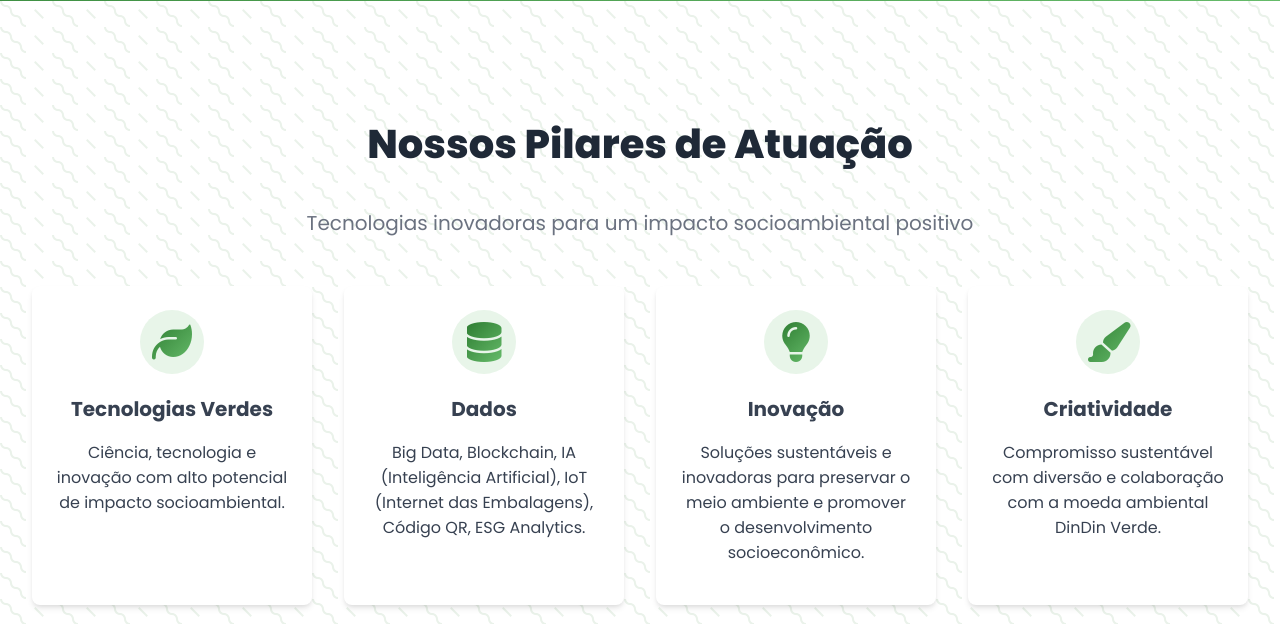
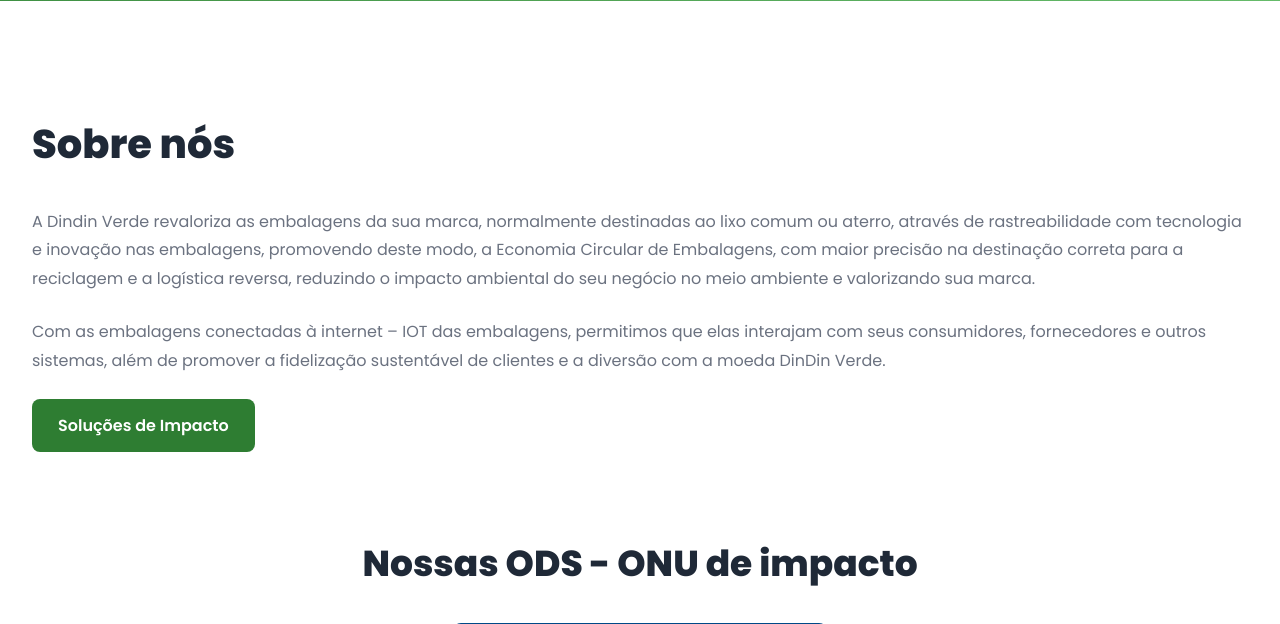
Before and after one commit to Atered01/dindinweb, a PHP site: page /templates/homeSemLogin.php in a window 1280 px wide. Shown: the part 644-1268 px from the top of the page. Run offline with PHP 8.4, Linux system fonts and the light colour scheme.

Commit message:
Arrumando o header

```diff
--- a/PHP/config.php
+++ b/PHP/config.php
@@ -1,22 +1,12 @@
 <?php
-// Em Dindinweb/PHP/config.php
-
-// Inicia a sessão aqui, para que esteja sempre disponível
 if (session_status() == PHP_SESSION_NONE) {
     session_start();
 }
-
-// Define a BASE_URL de forma dinâmica e segura
-// Isso garante que http://localhost/Dindinweb sempre funcione
 $protocol = (!empty($_SERVER['HTTPS']) && $_SERVER['HTTPS'] !== 'off' || $_SERVER['SERVER_PORT'] == 443) ? "https://" : "http://";
 $host = $_SERVER['HTTP_HOST'];
-// Encontra o nome da pasta do projeto dinamicamente
-$projectName = 'Dindinweb'; // Mude isso se o nome da pasta principal for diferente
+$projectName = 'Dindinweb';
 define('BASE_URL', $protocol . $host . '/' . $projectName);
-
-// Define um caminho absoluto para o diretório raiz do projeto
 define('PROJECT_ROOT', dirname(__DIR__));
-
 // Conexão PDO
 $db_name = 'embalagens_db';
 $db_host = "localhost";
--- a/css/home.css
+++ b/css/home.css
@@ -858,3 +858,66 @@
     text-align: center;
     color: var(--color-primary-dark);
 }
+
+
+.about-us-section {
+    background-color: var(--color-white);
+}
+
+.about-us-content {
+    display: flex;
+    flex-direction: column;
+    gap: 3rem;
+}
+
+.about-us-text p {
+    color: var(--color-text-light);
+    line-height: 1.8;
+    margin-bottom: 1.5rem;
+}
+
+.sdg-title {
+    text-align: center;
+    font-size: 2.25rem;
+    font-weight: 800;
+    color: var(--color-text-dark);
+    margin-bottom: 2rem;
+}
+
+.sdg-grid {
+    display: grid;
+    grid-template-columns: repeat(2, 1fr);
+    gap: 1.5rem;
+    align-items: center;
+}
+
+.sdg-grid img {
+    max-width: 100%;
+    border-radius: var(--border-radius);
+}
+
+.sdg-main-card {
+    grid-column: span 2; /* Ocupa as duas colunas */
+    background-color: #004987; /* Cor azul da ONU */
+    color: var(--color-white);
+    padding: 2rem;
+    border-radius: var(--border-radius);
+    text-align: center;
+}
+
+.sdg-main-card h4 {
+    margin: 0;
+    font-size: 1.5rem;
+    font-weight: 700;
+}
+
+/* Ajustes para telas maiores */
+@media (min-width: 1024px) {
+    .sdg-grid {
+        grid-template-columns: 1fr 1fr 2fr 1fr 1fr; /* Layout complexo para alinhar como na imagem */
+    }
+    .sdg-main-card {
+        grid-column: 3 / 4; /* Centraliza o card azul */
+        grid-row: 1 / 2;
+    }
+}
--- a/includes/header_publico.php
+++ b/includes/header_publico.php
@@ -1,3 +1,8 @@
+<?php
+if (!defined('BASE_URL')) {
+    require_once(dirname(__DIR__) . '/PHP/config.php');
+}
+?>
 <header class="main-header">
     <nav class="container">
         <div class="navbar">
@@ -9,6 +14,7 @@
                 <div class="nav-links">
                     <a href="<?php echo BASE_URL; ?>/PHP/index.php">Início</a>
                     <a href="<?php echo BASE_URL; ?>/templates/pontos_coleta.php">Pontos de Coleta</a>
+                    <a href="<?php echo BASE_URL; ?>/templates/homeSemLogin.php#sobre-nos">Sobre Nós</a>
                     <a href="<?php echo BASE_URL; ?>/templates/homeSemLogin.php#how-it-works">Como Funciona</a>
                     <a href="<?php echo BASE_URL; ?>/templates/homeSemLogin.php#about">Saiba Mais</a>
                 </div>
--- /dev/null
+++ b/includes/sobre_nos_section.php
@@ -0,0 +1,25 @@
+<section id="sobre-nos" class="about-us-section">
+    <div class="container">
+        <div class="about-us-content">
+            <div class="about-us-text">
+                <h2 class="section-title">Sobre nós</h2>
+                <p>A Dindin Verde revaloriza as embalagens da sua marca, normalmente destinadas ao lixo comum ou aterro, através de rastreabilidade com tecnologia e inovação nas embalagens, promovendo deste modo, a Economia Circular de Embalagens, com maior precisão na destinação correta para a reciclagem e a logística reversa, reduzindo o impacto ambiental do seu negócio no meio ambiente e valorizando sua marca.</p>
+                <p>Com as embalagens conectadas à internet – IOT das embalagens, permitimos que elas interajam com seus consumidores, fornecedores e outros sistemas, além de promover a fidelização sustentável de clientes e a diversão com a moeda DinDin Verde.</p>
+                <a href="#" class="btn btn-primary">Soluções de Impacto</a>
+            </div>
+            <div class="about-us-sdg">
+                <h3 class="sdg-title">Nossas ODS - ONU de impacto</h3>
+                <div class="sdg-grid">
+                    <img src="/caminho/para/sua/imagem/ods-8.png" alt="ODS 8: Trabalho Decente e Crescimento Econômico">
+                    <img src="/caminho/para/sua/imagem/ods-9.png" alt="ODS 9: Indústria, Inovação e Infraestrutura">
+                    <div class="sdg-main-card">
+                        <img src="https://logodownload.org/wp-content/uploads/2017/11/objetivos-desenvolvimento-sustentavel-ods-logo.png" alt="Logo ODS ONU" style="max-width: 150px; margin: 0 auto 1rem;">
+                        <h4>Sobre o nosso trabalho para alcançar os Objetivos de Desenvolvimento Sustentável no Brasil</h4>
+                    </div>
+                    <img src="/caminho/para/sua/imagem/ods-11.png" alt="ODS 11: Cidades e Comunidades Sustentáveis">
+                    <img src="/caminho/para/sua/imagem/ods-12.png" alt="ODS 12: Consumo e Produção Responsáveis">
+                </div>
+            </div>
+        </div>
+    </div>
+</section>
--- a/js/scripts.js
+++ b/js/scripts.js
@@ -15,7 +15,7 @@
     }
 });
 
-
+// Executa o código principal quando o HTML estiver pronto
 document.addEventListener('DOMContentLoaded', function () {
 
     // --- LÓGICA DO DROPDOWN DO USUÁRIO ---
@@ -36,19 +36,19 @@
         }
     });
 
-
-    // --- LÓGICA FINAL E CORRIGIDA: SCROLLSPY E LINK ATIVO ---
+    // --- LÓGICA DE SCROLLSPY E LINK ATIVO ---
     const navLinks = document.querySelectorAll('.nav-links a');
     const sections = document.querySelectorAll('main section[id]');
+    const currentURL = window.location.href;
 
     function updateActiveLink() {
-        let activeSectionId = null;
+        let currentSectionId = '';
 
-        // Determina qual seção está visível na tela
+        // Encontra a seção que está mais proeminente na tela
         sections.forEach(section => {
             const sectionTop = section.offsetTop;
-            if (window.scrollY >= sectionTop - 150) { // O '- 150' ajuda a ativar o link um pouco antes de chegar na seção
-                activeSectionId = section.getAttribute('id');
+            if (window.scrollY >= sectionTop - 150) { // O '- 150' ajuda a ativar o link um pouco antes
+                currentSectionId = section.getAttribute('id');
             }
         });
 
@@ -56,24 +56,26 @@
 
         navLinks.forEach(link => {
             link.classList.remove('active');
-            // Se encontramos uma seção ativa, e o link aponta para ela, ativamos o link
-            if (activeSectionId && link.href.includes('#' + activeSectionId)) {
+            const linkHref = link.getAttribute('href');
+
+            // Se uma seção está ativa, ativa o link correspondente
+            if (currentSectionId && linkHref.includes('#' + currentSectionId)) {
                 link.classList.add('active');
                 linkWasActivated = true;
             }
         });
 
-        // Se, após verificar todas as seções, nenhum link foi ativado (estamos no topo),
-        // ativamos o link da página principal.
+        // Se, após verificar todas as seções, nenhum link de âncora foi ativado,
+        // ativa o link da página principal.
         if (!linkWasActivated) {
             const currentPageFile = window.location.pathname.split('/').pop() || 'index.php';
             navLinks.forEach(link => {
                 // Ativa o link se ele corresponde à página atual E não é um link para uma seção
-                if (link.href.includes(currentPageFile) && !link.href.includes('#')) {
+                if (link.getAttribute('href').endsWith(currentPageFile) && !link.href.includes('#')) {
                     link.classList.add('active');
-                } else if ((currentPageFile === 'index.php' || currentPageFile === '') && (link.href.includes('homeSemLogin') || link.href.includes('homeComLogin'))) {
-                     if(!link.href.includes('#')){
-                        link.classList.add('active');
+                } else if ((currentPageFile === '' || currentPageFile === 'index.php') && (link.href.includes('homeSemLogin') || link.href.includes('homeComLogin'))) {
+                     if(!link.href.includes('#')) {
+                         link.classList.add('active');
                      }
                 }
             });
@@ -83,6 +85,6 @@
     // Executa a função ao carregar a página e a cada evento de rolagem
     if (navLinks.length > 0) {
         updateActiveLink(); // Executa uma vez no carregamento
-        window.addEventListener('scroll', updateActiveLink); // Executa ao rolar
+        window.addEventListener('scroll', updateActiveLink);
     }
 });
--- a/templates/homeSemLogin.php
+++ b/templates/homeSemLogin.php
@@ -1,5 +1,6 @@
 <!DOCTYPE html>
 <html lang="pt-BR">
+
 <head>
     <meta charset="UTF-8">
     <meta name="viewport" content="width=device-width, initial-scale=1.0">
@@ -8,32 +9,17 @@
     <link rel="stylesheet" href="../css/home.css">
     <link rel="stylesheet" href="../css/saiba-mais.css">
 </head>
+
 <body>
-    <header class="main-header">
-        <nav class="container">
-            <div class="navbar">
-                <div class="nav-left">
-                    <a href="../PHP/index.php" class="logo">
-                        <i class="fas fa-leaf logo-icon"></i>
-                        <span>DinDin Verde</span>
-                    </a>
-                    <div class="nav-links">
-                        <a href="../PHP/index.php" class="active">Início</a>
-                        <a href="pontos_coleta.php">Pontos de Coleta</a>
-                        <a href="#how-it-works">Como Funciona</a>
-                        <a href="#about">Saiba Mais</a>
-                    </div>
-                </div>
-                <div class="nav-right">
-                    <a href="../templates/login.php" class="btn btn-secondary">Login</a>
-                    <a href="../templates/cadastro.php" class="btn btn-primary">Cadastre-se</a>
-                </div>
-            </div>
-        </nav>
-    </header>
+    <?php
+    if (file_exists('../includes/header_publico.php')) {
+        include '../includes/header_publico.php';
+    }
+    ?>
+
     <main>
         <section class="hero-section">
-             <div class="container hero-container">
+            <div class="container hero-container">
                 <div class="hero-text">
                     <h1 class="hero-title">Somos a DinDin Verde!</h1>
                     <p class="hero-subtitle">Startup de impacto que revaloriza as embalagens da sua marca, gera impacto ambiental positivo para o seu negócio e fideliza seus clientes de forma sustentável e divertida!</p>
@@ -43,12 +29,15 @@
                     </div>
                 </div>
                 <div class="hero-image">
-                    <img src="https://images.unsplash.com/photo-1606787366850-de6330128bfc?ixlib=rb-4.0.3&ixid=M3wxMjA3fDB8MHxwaG90by1wYWdlfHx8fGVufDB8fHx8fA%3D%3D&auto=format&fit=crop&w=1470&q=80" alt="Pessoas reciclando">
+                    <img src="../img/pessoas_reciclando.png" alt="Pessoas reciclando">
                 </div>
             </div>
         </section>
+
+        <?php include '../includes/sobre_nos_section.php'; ?>
+
         <section class="features-section">
-           <div class="container">
+            <div class="container">
                 <div class="section-header">
                     <h2 class="section-title">Nossos Pilares de Atuação</h2>
                     <p class="section-subtitle">Tecnologias inovadoras para um impacto socioambiental positivo</p>
@@ -77,6 +66,9 @@
                 </div>
             </div>
         </section>
+
+
+
         <section id="how-it-works" class="how-it-works-section">
             <div class="container">
                 <div class="section-header">
@@ -108,6 +100,7 @@
             </div>
         </section>
 
+
         <?php include '../includes/saiba_mais_section.php'; ?>
     </main>
 
@@ -115,4 +108,5 @@
 
     <script src="../js/scripts.js"></script>
 </body>
+
 </html>
```
Also changed, not shown: includes/header_logado.php (+4 -3 lines), templates/homeComLogin.php (+13 -4 lines), img/pessoas_reciclando.png (added).
